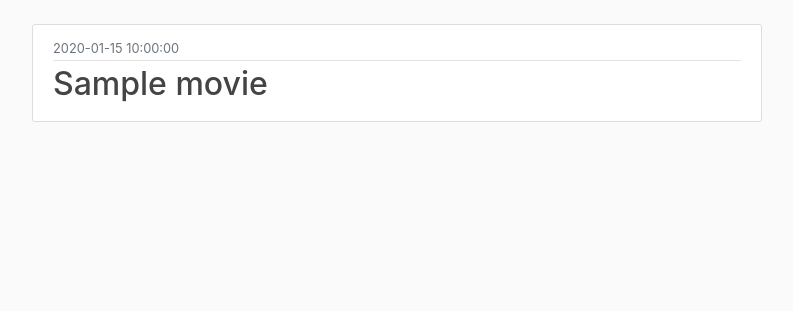
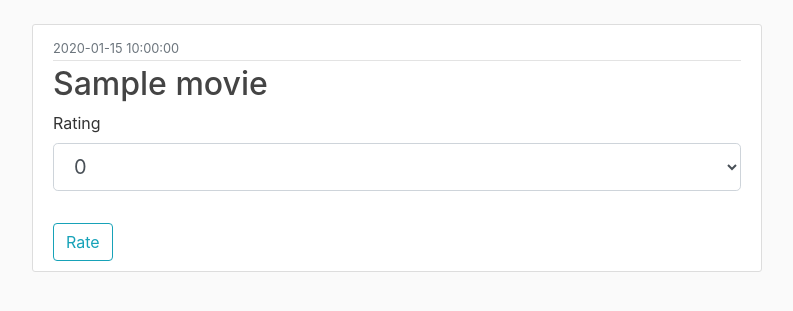
Before and after one commit to Ellana42/cloud_computing, a Flask app: template movie_recs/templates/movie.html in a window 1280 px wide. Shown: the part 56-367 px from the top of the page, without its empty margins (53-846 px from the left). Run offline with Flask 2, Linux system fonts and the light colour scheme; tables that the repository leaves empty hold one stand-in row (values such as "Sample post"); the template is opened without the code that fills it: values that come from a table or form of the project are taken from there, most other values are stand-ins (such as "Sample title", 1, 10 or a date in 2020); parts of the project's set-up code (start-up, migrations or seed data) failed here and were passed over; some libraries are stand-ins or nearby versions.

Commit message:
Added working rating system

```diff
--- a/movie_recs/forms.py
+++ b/movie_recs/forms.py
@@ -9,4 +9,4 @@ class SearchForm(FlaskForm):
 
 class ReviewForm(FlaskForm):
     rating = SelectField("Rating", choices=range(6), coerce=int)
-    movie_id = HiddenField("movie_id", validators=[DataRequired()])
+    submit = SubmitField("Rate")
--- a/movie_recs/models.py
+++ b/movie_recs/models.py
@@ -1,6 +1,6 @@
 from movie_recs import db
 
-class Reviews(db.Model):
+class Review(db.Model):
     id = db.Column(db.Integer, primary_key=True)
     movie_id = db.Column(db.Integer, nullable=False)
     rating = db.Column(db.Integer)
--- a/movie_recs/templates/movie.html
+++ b/movie_recs/templates/movie.html
@@ -6,10 +6,20 @@
         <small class="text-muted">{{ movie_data['date'] }}</small>
       </div>
       <h2 class="article-title">{{ movie_data['title'] }}</h2>
+
+    <form action="" method="POST">
+            {{ form.hidden_tag() }}
+            <fieldset class="form-group">
+                <div class="form-group">
+                    {{ form.rating.label(class="form-control-label") }}
+                    {{ form.rating(class="form-control form-control-lg") }}
+                </div>
+            </fieldset>
+            <div>
+                {{ form.submit(class="btn btn-outline-info") }}
+            </div>
+    </form>
     </div>
-    <form>
-
-    </form>
   </article>
   <!-- Modal -->
   <div class="modal fade" id="deleteModal" tabindex="-1" role="dialog" aria-labelledby="deleteModalLabel" aria-hidden="true">
```
Also changed, not shown: movie_recs/routes.py (+9 -4 lines).
